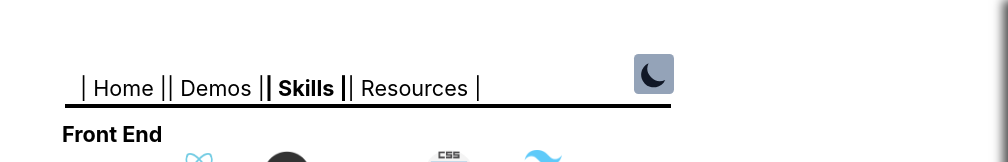
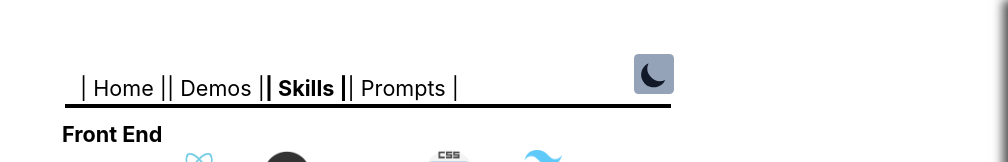
Before and after one commit to cooperability/NextTS-Portfolio, a Next.js app: page /skills in a window 1280 px wide. Shown: the top 162 px of the page, without its empty margins (272-1280 px from the left). Built offline with nearby package versions, Linux system fonts and the light colour scheme.

Commit message:
Resources -> Prompts
Renaming

```diff
--- a/pages/resources.tsx
+++ b/pages/resources.tsx
@@ -16,7 +16,7 @@ type Props = {
     }
 };
 
-export default function Resources({ allPostsData }) {
+export default function Prompts({ allPostsData }) {
     return (
         <Layout home>
             <section className={`${utilStyles.headingMd} ${utilStyles.padding1px}`}>
--- a/posts/CL.mdx
+++ b/posts/CL.mdx
@@ -1,5 +1,5 @@
 ---
-title: "Cover Letter Generator"
+title: "Generate Cover Letter"
 date: "2024-12-12"
 ---
 **(Requires a job description🟢, resume🔴, and previous cover letter🔵)**
--- a/posts/MarketResearch.mdx
+++ b/posts/MarketResearch.mdx
@@ -1,5 +1,5 @@
 ---
-title: "Conduct Market Research"
+title: "Conduct Product-Market Research (GPT Only)"
 date: "2024-12-12"
 ---
 *“Act as a product manager, use the Web Requests plugin from ChatGPT’s plugin library to browse the web, and perform market research in the [enter your niche] niche.”*
--- a/sections/Header.tsx
+++ b/sections/Header.tsx
@@ -55,8 +55,8 @@ const Header = () => {
           <ActiveLink activeClassName="active" href="/skills">
             <a className={styles.navLink}>| Skills |</a>
           </ActiveLink>
-          <ActiveLink activeClassName="active" href="/resources">
-            <a className={styles.navLink}>| Resources |</a>
+          <ActiveLink activeClassName="active" href="/prompts">
+            <a className={styles.navLink}>| Prompts |</a>
           </ActiveLink>
         </div>
       );
--- a/sections/Sidebar.tsx
+++ b/sections/Sidebar.tsx
@@ -16,8 +16,8 @@ const Sidebar = ({ isOpen, onClose }) => {
                 <ActiveLink activeClassName="active" href="/skills">
                     <a className={styles.navLink}>| Skills |</a>
                 </ActiveLink>
-                <ActiveLink activeClassName="active" href="/resources">
-                    <a className={styles.navLink}>| Resources |</a>
+                <ActiveLink activeClassName="active" href="/prompts">
+                    <a className={styles.navLink}>| Prompts |</a>
                 </ActiveLink>
                 {/* Add more links as needed */}
             </nav>
```
Also changed, not shown: 1 other file (tests, documents, lock files or other folders).
